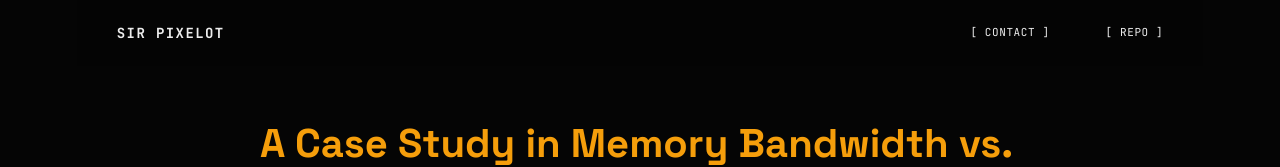
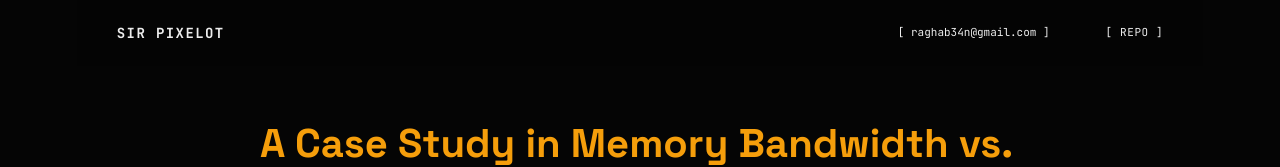
Before and after one commit to PandaBean18/portfolio, a React (Vite) app: page /sir-pixelot in a window 1280 px wide. Shown: the top 167 px of the page. Built offline with nearby package versions, Linux system fonts and the light colour scheme.

Commit message:
Replace mailto link with click-to-copy email button

```diff
--- a/src/components/SirPixelotArticle.jsx
+++ b/src/components/SirPixelotArticle.jsx
@@ -1,17 +1,30 @@
-import React from 'react';
+import React, { useState } from 'react';
 import { Link } from 'react-router-dom';
 
 const SirPixelotArticle = () => {
+  const [copied, setCopied] = useState(false);
+
+  const handleCopyEmail = (e) => {
+    e.preventDefault();
+    navigator.clipboard.writeText('raghab34n@gmail.com');
+    setCopied(true);
+    setTimeout(() => setCopied(false), 2000);
+  };
+
   return (
     <div className="article-page">
       <div className="telemetry-nav">
         <div className="nav-brand">SIR PIXELOT</div>
         <div className="nav-links desktop-only">
-          <a href="mailto:raghapb34n@gmail.com"><span>[ CONTACT ]</span></a>
+          <button onClick={handleCopyEmail} className="nav-copy-btn">
+            <span>[ {copied ? 'COPIED!' : 'raghab34n@gmail.com'} ]</span>
+          </button>
           <a href="https://github.com/PandaBean18/sir-pixelot" target="_blank" rel="noreferrer"><span>[ REPO ]</span></a>
         </div>
         <div className="nav-hamburger mobile-only">
-          <a href="mailto:raghapb34n@gmail.com">[ CONTACT ]</a>
+          <button onClick={handleCopyEmail} className="nav-copy-btn">
+            [ {copied ? 'COPIED!' : 'raghab34n@gmail.com'} ]
+          </button>
         </div>
       </div>
 
--- a/src/index.css
+++ b/src/index.css
@@ -928,3 +928,19 @@ body {
   background-color: rgba(5, 5, 5, 0.9);
   backdrop-filter: blur(10px);
 }
+
+.nav-copy-btn {
+  background: none;
+  border: none;
+  color: inherit;
+  font-family: inherit;
+  font-size: inherit;
+  cursor: pointer;
+  padding: 0;
+  margin: 0;
+  transition: color 0.2s;
+}
+
+.nav-copy-btn:hover {
+  color: var(--accent-color, #f59e0b);
+}
```
